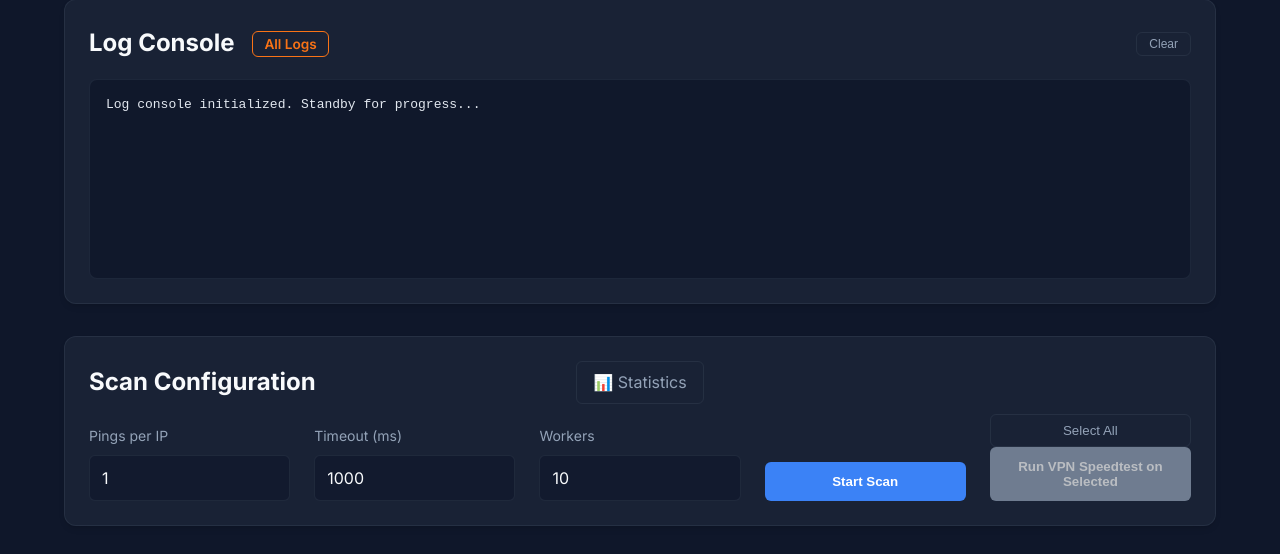
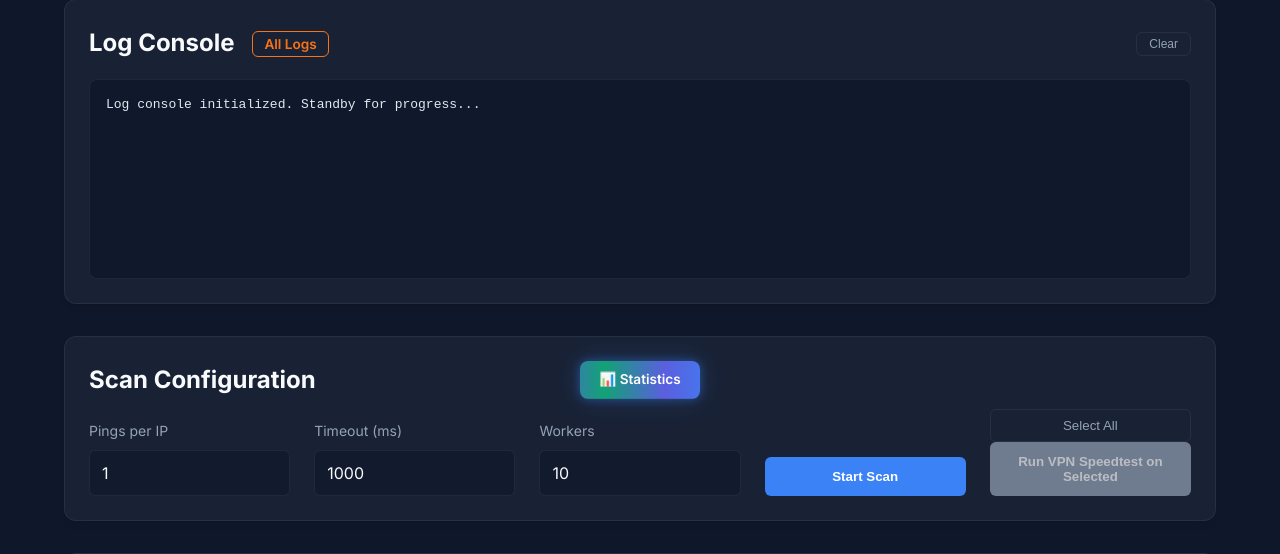
Before and after one commit to no2bugs/geo-ip-perf-analyzer, a Flask app: page / in a window 1280 px wide. Shown: the part 191-745 px from the top of the page. Run offline with Flask 3, Linux system fonts and the light colour scheme; data that the repository does not hold is empty.

Commit message:
Animated gradient shimmer + pulse glow on Statistics button

```diff
--- a/web/static/style.css
+++ b/web/static/style.css
@@ -329,6 +329,43 @@ tr:hover td {
 .controls-section > *:not(.matrix-canvas) {
     position: relative;
     z-index: 1;
+}
+
+/* ── Statistics button glow ── */
+@keyframes statsShimmer {
+    0%   { background-position: -200% center; }
+    100% { background-position: 200% center; }
+}
+@keyframes statsPulse {
+    0%, 100% { box-shadow: 0 0 6px rgba(59,130,246,0.3), 0 0 20px rgba(59,130,246,0.1); }
+    50%      { box-shadow: 0 0 10px rgba(59,130,246,0.5), 0 0 30px rgba(59,130,246,0.2); }
+}
+.stats-btn {
+    display: inline-flex;
+    align-items: center;
+    gap: 0.35rem;
+    padding: 0.5rem 1.2rem;
+    border-radius: 8px;
+    font-weight: 600;
+    font-size: 0.85rem;
+    color: #fff;
+    background: linear-gradient(
+        90deg,
+        var(--accent-color) 0%,
+        rgba(99,102,241,0.9) 25%,
+        rgba(16,185,129,0.85) 50%,
+        rgba(99,102,241,0.9) 75%,
+        var(--accent-color) 100%
+    );
+    background-size: 200% 100%;
+    animation: statsShimmer 3s linear infinite, statsPulse 2.5s ease-in-out infinite;
+    border: none;
+    cursor: pointer;
+    transition: transform 0.15s, filter 0.15s;
+}
+.stats-btn:hover {
+    transform: scale(1.06);
+    filter: brightness(1.15);
 }
 
 /* Status Indicator */
--- a/web/templates/index.html
+++ b/web/templates/index.html
@@ -87,7 +87,7 @@
                 <canvas class="matrix-canvas" id="matrixControls"></canvas>
                 <div style="display:flex;align-items:center;gap:1rem;">
                     <h2 style="flex:1;">Scan Configuration</h2>
-                    <a href="/statistics" class="secondary-btn" style="text-decoration:none;">&#128202; Statistics</a>
+                    <a href="/statistics" class="stats-btn" style="text-decoration:none;">&#128202; Statistics</a>
                     <h2 style="flex:1;"></h2>
                 </div>
                 <div class="controls-grid">
```
